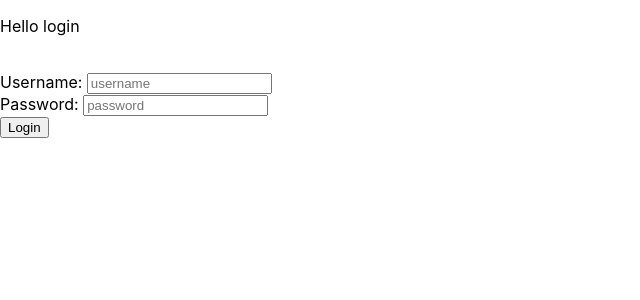
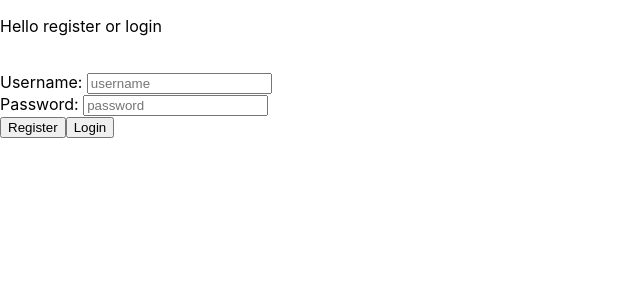
Before and after one commit to meerabal/onTrack, a React (Create React App) app: page / in a window 1280 px wide. Shown: the top 300 px of the page, without its empty margins (0-640 px from the left). Built offline with nearby package versions, Linux system fonts and the light colour scheme.

Commit message:
Added register and removed localStorage

```diff
--- a/src/App.tsx
+++ b/src/App.tsx
@@ -1,7 +1,7 @@
 import { BrowserRouter as Router, Routes, Route } from "react-router-dom";
 
 import { Task, User } from "./types";
-import { HomePage, CalendarPage, LoginPage } from "./pages";
+import { HomePage, CalendarPage, LoginPage, AddEventPage } from "./pages";
 import "./App.css";
 import React from "react";
 import { Header } from "./components";
@@ -10,23 +10,32 @@ import { Header } from "./components";
 const routes = ["home", "calendar"];
 
 function App() {
-  let loggedInUserString = sessionStorage.getItem("currentUser");
-  const loggedInUser = loggedInUserString
-    ? JSON.parse(loggedInUserString)
-    : null;
+  const userList = React.useRef<User[]>([]);
+  const [currentUser, setCurrentUser] = React.useState<User | null>();
 
-  const [currentUser, setCurrentUser] = React.useState<User | null>(
-    loggedInUser
-  );
+  const registerUser = (user: User) => {
+    userList.current.push(user);
+    setCurrentUser(user);
+  };
 
-  const onSetCurrentUser = (user: User) => {
-    setCurrentUser(user);
-    sessionStorage.setItem("currentUser", JSON.stringify(user));
+  const loginUser = (username: string, password: string) => {
+    console.log(userList.current);
+    for (const user of userList.current) {
+      if (user.username === username && user.password === password) {
+        setCurrentUser(user);
+      }
+      return true;
+    }
+    return false;
   };
 
   const logout = () => {
     setCurrentUser(null);
-    sessionStorage.removeItem("currentUser");
+  };
+
+  const addEvent = (task: Task) => {
+    currentUser?.events.push(task);
+    currentUser && setCurrentUser(currentUser);
   };
 
   return (
@@ -35,7 +44,7 @@ function App() {
         {currentUser ? <Header user={currentUser} logout={logout} /> : null}
 
         {!currentUser ? (
-          <LoginPage setUser={onSetCurrentUser} />
+          <LoginPage setUser={registerUser} getUser={loginUser} />
         ) : (
           <Routes>
             <Route path="/" element={<HomePage user={currentUser} />} />
@@ -43,6 +52,10 @@ function App() {
             <Route
               path="/calendar"
               element={<CalendarPage user={currentUser} />}
+            />
+            <Route
+              path="/event/add"
+              element={<AddEventPage user={currentUser} addEvent={addEvent} />}
             />
           </Routes>
         )}
--- a/src/components/Header.tsx
+++ b/src/components/Header.tsx
@@ -1,4 +1,3 @@
-import { Link } from "react-router-dom";
 import { User } from "../types";
 
 interface HeaderInterface {
--- a/src/pages/Home.tsx
+++ b/src/pages/Home.tsx
@@ -8,7 +8,12 @@ interface HomePageInterface {
 const HomePage = ({ user }: HomePageInterface) => (
   <>
     <p>Welcome to your home page {user.username}!</p>
-    <Link to="/calendar">Go to calendar</Link>
+    <Link to="/calendar">
+      <button>Schedule</button>
+    </Link>
+    <Link to="/event/add">
+      <button>Add Event</button>
+    </Link>
   </>
 );
 
--- a/src/pages/Login.tsx
+++ b/src/pages/Login.tsx
@@ -1,25 +1,27 @@
 import React from "react";
 import { User } from "../types";
+import { useNavigate } from "react-router-dom";
 
 interface LoginPageInterface {
   setUser: (user: User) => void;
+  getUser: (username: string, password: string) => boolean;
 }
 
-const LoginPage = ({ setUser }: LoginPageInterface) => {
+const LoginPage = ({ setUser, getUser }: LoginPageInterface) => {
+  const navigate = useNavigate();
+
   const username = React.useRef<string>("");
   const password = React.useRef<string>("");
 
   const updateUsername = (event: any) => {
     username.current = event.target.value;
-    console.log(username.current);
   };
 
   const updatePassword = (event: any) => {
     password.current = event.target.value;
-    console.log(password.current);
   };
 
-  const login = () => {
+  const register = () => {
     if (username.current === "" || password.current === "") {
       alert("Please check your input");
       return;
@@ -30,11 +32,24 @@ const LoginPage = ({ setUser }: LoginPageInterface) => {
       events: [],
     };
     setUser(newUser);
+    navigate("/");
+  };
+
+  const login = () => {
+    if (username.current === "" || password.current === "") {
+      alert("Please check your input");
+      return;
+    }
+    if (getUser(username.current, password.current)) {
+      navigate("/");
+    } else {
+      alert("You do not have an account, please register");
+    }
   };
 
   return (
     <>
-      <p>Hello login</p>
+      <p>Hello register or login</p>
       <br />
       <label>Username: </label>
       <input placeholder={"username"} onChange={updateUsername} />
@@ -42,6 +57,7 @@ const LoginPage = ({ setUser }: LoginPageInterface) => {
       <label>Password: </label>
       <input placeholder={"password"} onChange={updatePassword} />
       <br />
+      <button onClick={register}>Register</button>
       <button onClick={login}>Login</button>
     </>
   );
```
